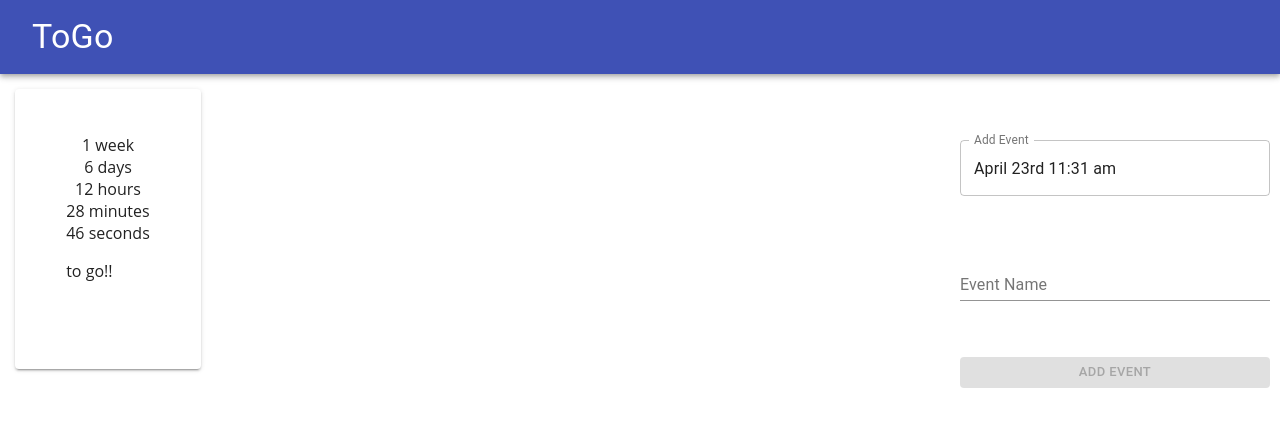
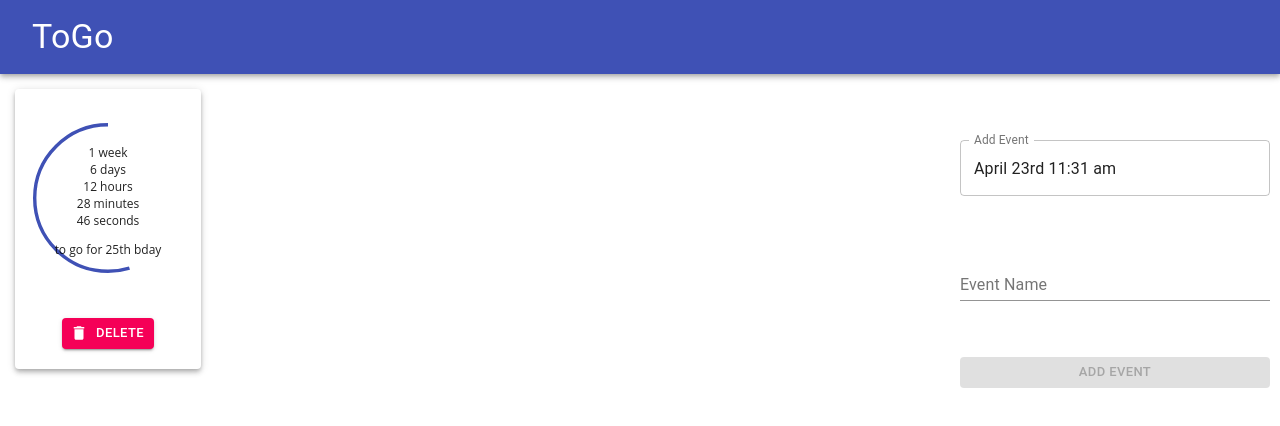
Before and after one commit to electro75/ToGo, a React (Create React App) app: page / in a window 1280 px wide. Shown: the top 426 px of the page. Built offline with nearby package versions, Linux system fonts and the light colour scheme.

Commit message:
adds circular prgress bar (working)

```diff
--- a/package.json
+++ b/package.json
@@ -5,6 +5,7 @@
   "dependencies": {
     "@date-io/moment": "^1.3.13",
     "@material-ui/core": "^4.9.11",
+    "@material-ui/icons": "^4.9.1",
     "@material-ui/pickers": "^3.2.10",
     "@testing-library/jest-dom": "^4.2.4",
     "@testing-library/react": "^9.5.0",
--- a/src/actions/index.js
+++ b/src/actions/index.js
@@ -4,3 +4,10 @@ export const addTimer = (timer) => {
         payload : timer
     }
 }
+
+export const removeTimer = (timer) => {
+    return {
+        type : "REMOVE_TIMER",
+        payload : timer
+    }
+}
--- a/src/components/timerBody/timerList/TimerDisplay/TimerData/ShowCount.css
+++ b/src/components/timerBody/timerList/TimerDisplay/TimerData/ShowCount.css
@@ -1,6 +1,9 @@
-
 .time-list {
     list-style: none;
     padding : 0px;
     text-align: center;
 }
+
+.display-timer {
+    font-size: 12px;
+}
--- a/src/components/timerBody/timerList/TimerDisplay/TimerData/ShowCount.js
+++ b/src/components/timerBody/timerList/TimerDisplay/TimerData/ShowCount.js
@@ -64,7 +64,7 @@ const ShowCount = (props) => {
                 <ul className='time-list' >
                     {diffStr.map(str => str)}
                 </ul>
-                <p> to go!!</p>
+                <p> to go for {props.eventName}</p>
             </div>
         )
 
--- a/src/components/timerBody/timerList/TimerDisplay/TimerData/ShowProgress.js
+++ b/src/components/timerBody/timerList/TimerDisplay/TimerData/ShowProgress.js
@@ -1 +1,19 @@
 import React from 'react';
+import CircularProgress from '@material-ui/core/CircularProgress';
+
+
+const ShowProgress = (props) => {
+    if(props.currentTime >= props.eventTime) {
+        return <div></div>
+    } else {
+        return (
+            <CircularProgress
+                variant='static'
+                value={((props.currentTime - props.createdAt)/(props.eventTime - props.createdAt)) * 100}
+                size={150}
+                thickness={1} />
+        )
+    }
+}
+
+export default ShowProgress
--- /dev/null
+++ b/src/components/timerBody/timerList/TimerDisplay/TimerData/TimerData.css
@@ -0,0 +1,12 @@
+.timer-display {
+    position: relative;
+}
+
+.progress-bar {
+    position: absolute;
+    z-index: 1;
+}
+
+.show-count {
+    z-index : 2
+}
--- a/src/components/timerBody/timerList/TimerDisplay/TimerData/TimerData.js
+++ b/src/components/timerBody/timerList/TimerDisplay/TimerData/TimerData.js
@@ -1,6 +1,7 @@
 import React from 'react';
-// import ShowProgress from './ShowProgress';
+import ShowProgress from './ShowProgress';
 import ShowCount from './ShowCount';
+import './TimerData.css';
 
 class TimerData extends React.Component {
 
@@ -8,8 +9,6 @@ class TimerData extends React.Component {
         super(props);
 
         const {timer} = props
-
-        console.log(timer);
 
         this.state = {
             eventTime : timer.timestamp,
@@ -30,21 +29,19 @@ class TimerData extends React.Component {
 
     render() {
         return (
-            <div className="card-content" >
-                <div className = "timer-display" >
-                    <div className="timer-data" >
+            <div className = "timer-data" >
+                <div className="show-count" >
                     <ShowCount
                         eventTime = {this.state.eventTime}
                         eventName = {this.state.eventName}
                         currentTime = {this.state.currentTime}
                         timer = {this.state.timer}/>
                 </div>
-                    {/* <div className="progress-bar" >
+                <div className="progress-bar" >
                     <ShowProgress
                         currentTime = {this.state.currentTime}
                         eventTime = {this.state.eventTime}
                         createdAt = {this.state.createdAt}  />
-                    </div> */}
                 </div>
             </div>
         )
--- a/src/components/timerBody/timerList/TimerDisplay/TimerDisplay.css
+++ b/src/components/timerBody/timerList/TimerDisplay/TimerDisplay.css
@@ -3,8 +3,14 @@
 }
 
 .timer-data {
-    height : 85%;
+    height : 80%;
     display: flex;
     justify-content: center;
     align-items: center;
 }
+
+.timer-actions {
+    padding : 5px;
+    display: flex;
+    justify-content: center;
+}
--- a/src/components/timerBody/timerList/TimerDisplay/TimerDisplay.js
+++ b/src/components/timerBody/timerList/TimerDisplay/TimerDisplay.js
@@ -1,7 +1,8 @@
 import React from 'react';
 import './TimerDisplay.css';
-import './TimerData/TimerData';
+import Button from '@material-ui/core/Button';
 import TimerData from './TimerData/TimerData';
+import DeleteIcon from '@material-ui/icons/Delete';
 
 class TimerDisplay extends React.Component {
 
@@ -12,7 +13,13 @@ class TimerDisplay extends React.Component {
                 <TimerData timer = {this.props.timer}/>
             </div>
             <div className="timer-actions" >
-
+            <Button
+                variant="contained"
+                color="secondary"
+                size="small"
+                startIcon={<DeleteIcon />}>
+                Delete
+            </Button>
             </div>
         </div>)
     }
--- a/src/components/timerBody/timerList/TimerList.js
+++ b/src/components/timerBody/timerList/TimerList.js
@@ -13,7 +13,7 @@ class TimerList extends React.Component {
                 className = "timer-paper"
                 key={timer.name}
                 square={false}
-                elevation={2} >
+                elevation={4} >
                    <TimerDisplay timer={timer} />
             </Paper>
             )
```
Also changed, not shown: 1 other file (tests, documents, lock files or other folders). Lines whose indentation alone changed are shown as unchanged.
